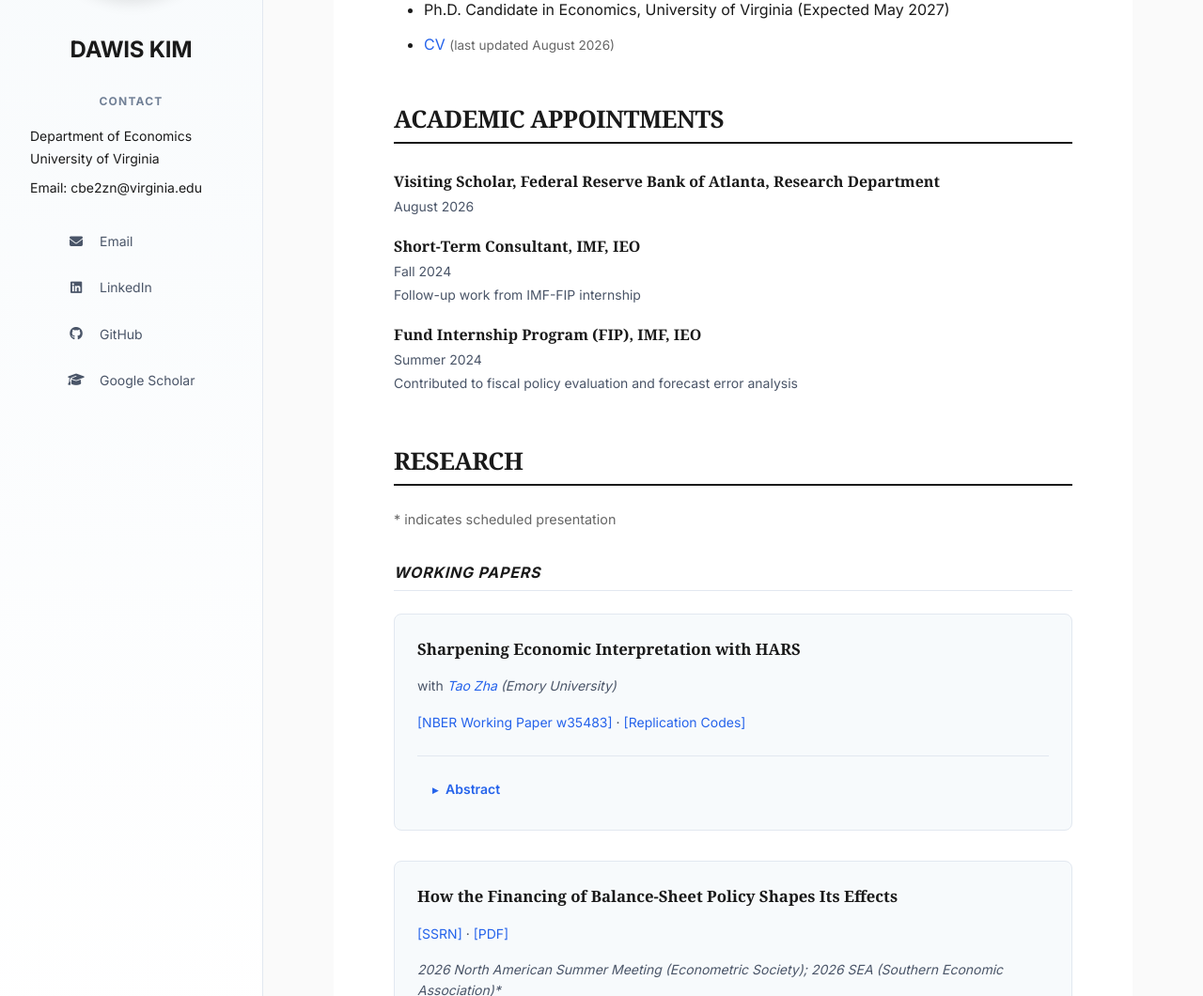
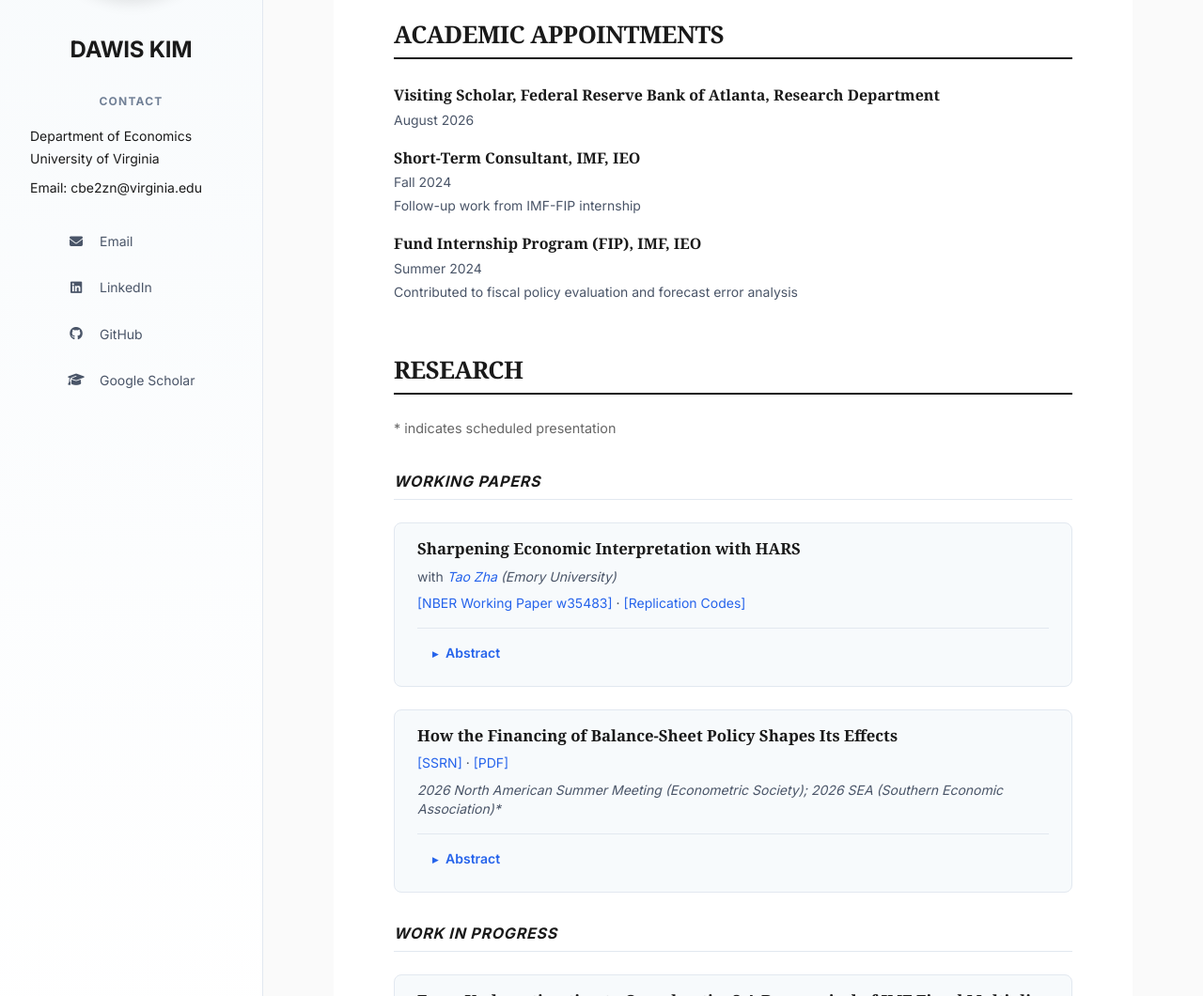
Before and after one commit to davidkim5707/website, a Jekyll site: the page built from index.md, in a window 1280 px wide and 1400 px high, cut to the strip 340-1400 px from the top of the window. Shown: the whole strip at 94% size. Built offline with Jekyll 4.4.1, drawn with Linux system fonts in a browser that asks for light colours; some web fonts are replaced.

Commit message:
Remove ABOUT bullets and tighten research card line spacing
Co-Authored-By: Claude Opus 4.8 (1M context) <noreply@anthropic.com>

```diff
--- a/assets/css/style.css
+++ b/assets/css/style.css
@@ -369,8 +369,8 @@ li {
    Research Publications - Card Design
    =========================== */
 dl {
-    margin-bottom: var(--space-xl);
-    padding: var(--space-lg);
+    margin-bottom: var(--space-lg);
+    padding: var(--space-md) var(--space-lg);
     background-color: var(--color-bg-secondary);
     border-radius: var(--radius-md);
     border: 1px solid var(--color-border);
@@ -415,8 +415,8 @@ dt {
     font-family: var(--font-serif);
     font-weight: 600;
     font-size: 1.05rem;
-    line-height: 1.5;
-    margin-bottom: var(--space-md);
+    line-height: 1.35;
+    margin-bottom: var(--space-sm);
     color: var(--color-text-primary);
 }
 
@@ -439,10 +439,10 @@ dt a:hover {
 
 dd {
     margin-left: 0;
-    margin-bottom: var(--space-md);
+    margin-bottom: var(--space-sm);
     color: var(--color-text-secondary);
     font-size: 0.875rem;
-    line-height: 1.6;
+    line-height: 1.45;
 }
 
 dd:last-child {
@@ -461,12 +461,12 @@ dd.presentation-note {
 
 /* Abstract Toggle */
 dd.abstract-toggle {
-    margin-top: var(--space-lg);
+    margin-top: var(--space-md);
 }
 
 dd.abstract-toggle details {
     border-top: 1px solid var(--color-border);
-    padding-top: var(--space-md);
+    padding-top: var(--space-sm);
 }
 
 dd.abstract-toggle details summary {
@@ -504,9 +504,9 @@ dd.abstract-toggle details[open] summary::before {
 dd.abstract-toggle details p {
     font-size: 0.9375rem;
     color: var(--color-text-secondary);
-    line-height: 1.8;
-    margin-top: var(--space-lg);
-    padding: var(--space-lg);
+    line-height: 1.6;
+    margin-top: var(--space-md);
+    padding: var(--space-md);
     background-color: var(--color-bg-primary);
     border-radius: var(--radius-md);
     border: 1px solid var(--color-border);
--- a/index.md
+++ b/index.md
@@ -7,9 +7,6 @@ title: About
 {: #about}
 
 I am a PhD candidate in Economics at the University of Virginia. I study the macroeconomic effects of monetary and fiscal policy. My work develops structural VAR methods that combine heteroskedasticity with sign, zero, and narrative restrictions. I am on the 2026–2027 job market. You can find my CV [here](https://www.dropbox.com/scl/fi/c4uq7ef84mt263tydrm8i/Dawis_Kim_CV.pdf?rlkey=i1wwnm8q14e2rxq02g4kyxkgn&st=96sv37r7&raw=1).
-
-- Ph.D. Candidate in Economics, University of Virginia (Expected May 2027)
-- [CV](https://www.dropbox.com/scl/fi/c4uq7ef84mt263tydrm8i/Dawis_Kim_CV.pdf?rlkey=i1wwnm8q14e2rxq02g4kyxkgn&st=96sv37r7&raw=1) <span style="font-size: 0.85em; color: #666;">(last updated August 2026)</span>
 
 # ACADEMIC APPOINTMENTS
 {: #academic-appointments}
```
